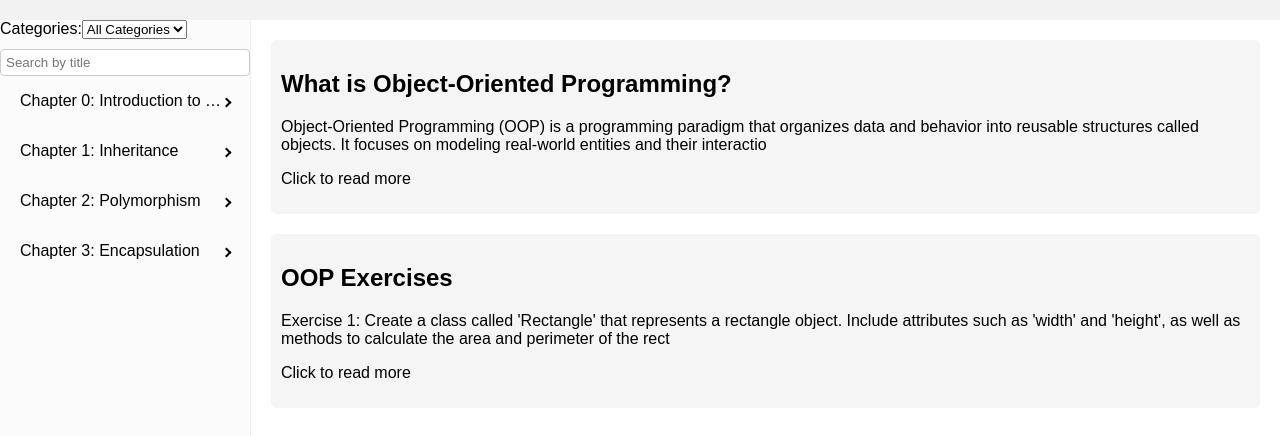
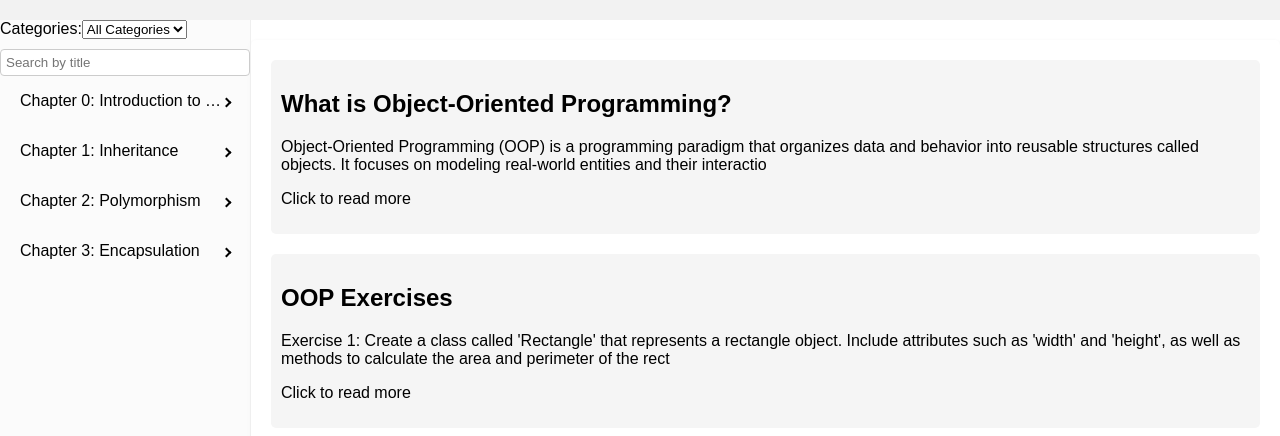
Before and after one commit to hieutrtr/kr_final, a React (Create React App) app in the folder workspace/: page / in a window 1280 px wide. Shown: the top 436 px of the page. Built offline with nearby package versions, Linux system fonts and the light colour scheme.

Commit message:
Add margin-top, background color, border-radius, and box-shadow to .content-area.
# Aider chat conversation:

```diff
--- a/workspace/src/components/ContentArea.css
+++ b/workspace/src/components/ContentArea.css
@@ -1,5 +1,9 @@
 .content-area {
+  margin-top: 20px;
   padding: 20px;
+  background-color: #fff;
+  border-radius: 5px;
+  box-shadow: 0 2px 4px rgba(0, 0, 0, 0.1);
 }
 
 .featured-article {
```
